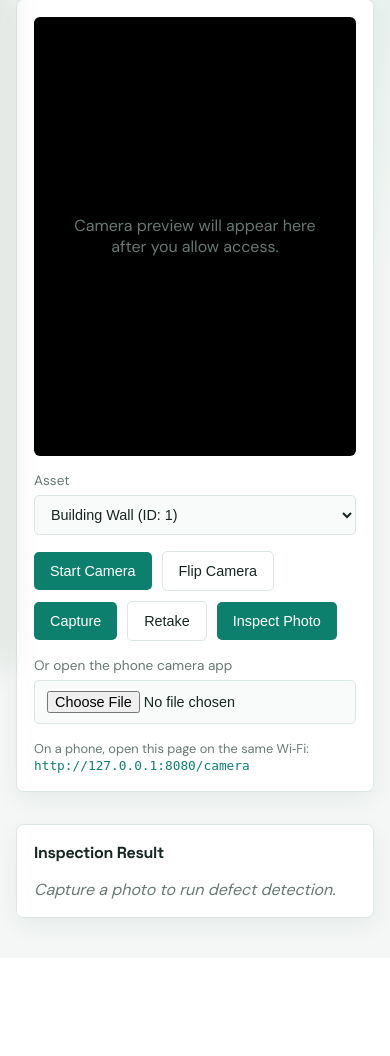
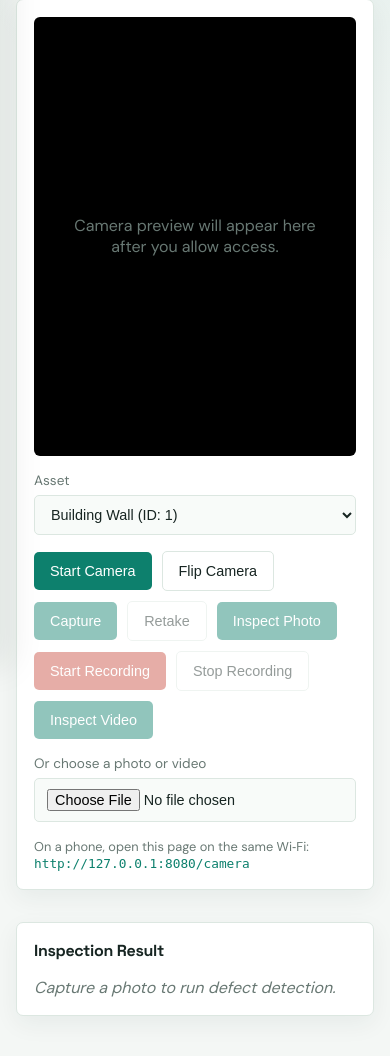
Before and after one commit to Vivek255-cmyk/aerial-infrastructure-inspection, a Flask app: page /camera in a window 390 px wide. Shown: the part 177-1233 px from the top of the page. Before the commit the page ends 1116 px from the top, so only its background shows below. Run offline with Flask 3, Linux system fonts and the light colour scheme; data comes from the database, SQL or seed files in the repository.

Commit message:
Add mobile live video recording

```diff
--- a/frontend/static/css/style.css
+++ b/frontend/static/css/style.css
@@ -409,6 +409,9 @@ h1, h2, h3, .logo h2 { font-family: 'Space Grotesk', sans-serif; }
 .btn { border-radius: 5px; padding: 11px 16px; }
 .btn-primary { background: var(--accent); }
 .btn-primary:hover { background: var(--accent-hover); }
+.btn-record { background: #c94c3d; color: #fff; }
+.btn-record:hover { background: #a83c31; }
+.btn:disabled { opacity: 0.45; cursor: not-allowed; }
 .btn-secondary { border-color: var(--border); color: var(--text-primary); background: #fff; }
 
 .telemetry-item { background: #f3f8f5; border-radius: 5px; border: 1px solid var(--border); }
--- a/frontend/static/js/camera.js
+++ b/frontend/static/js/camera.js
@@ -2,9 +2,15 @@ const cameraState = {
     stream: null,
     facingMode: "environment",
     blob: null,
+    recordingBlob: null,
+    recorder: null,
+    recordingChunks: [],
 };
 
 function stopCamera() {
+    if (cameraState.recorder && cameraState.recorder.state !== "inactive") {
+        cameraState.recorder.stop();
+    }
     if (cameraState.stream) {
         cameraState.stream.getTracks().forEach((track) => track.stop());
         cameraState.stream = null;
@@ -15,16 +21,24 @@ async function startCamera() {
     const video = document.getElementById("camera-preview");
     const placeholder = document.getElementById("camera-placeholder");
     const snapshot = document.getElementById("camera-snapshot");
+    const recording = document.getElementById("camera-recording");
     const captureBtn = document.getElementById("capture-photo");
     const inspectBtn = document.getElementById("inspect-photo");
     const retakeBtn = document.getElementById("retake-photo");
+    const startRecordingBtn = document.getElementById("start-recording");
+    const stopRecordingBtn = document.getElementById("stop-recording");
+    const inspectRecordingBtn = document.getElementById("inspect-recording");
 
     stopCamera();
     snapshot.hidden = true;
+    recording.hidden = true;
     video.hidden = false;
     cameraState.blob = null;
+    cameraState.recordingBlob = null;
     inspectBtn.disabled = true;
     retakeBtn.disabled = true;
+    inspectRecordingBtn.disabled = true;
+    stopRecordingBtn.disabled = true;
 
     if (!navigator.mediaDevices || !navigator.mediaDevices.getUserMedia) {
         placeholder.hidden = false;
@@ -48,6 +62,7 @@ async function startCamera() {
             video.srcObject = cameraState.stream;
             placeholder.hidden = true;
             captureBtn.disabled = false;
+            startRecordingBtn.disabled = !window.MediaRecorder;
             return;
         } catch (err) {
             lastError = err;
@@ -59,6 +74,7 @@ async function startCamera() {
     const message = lastError && lastError.message ? lastError.message : "Camera access is unavailable on this device.";
     placeholder.textContent = `Camera access failed: ${message}. Use "open the phone camera app" below.`;
     captureBtn.disabled = true;
+    startRecordingBtn.disabled = true;
 }
 
 function showSnapshot(blob) {
@@ -86,6 +102,51 @@ function captureFrame() {
     canvas.toBlob((blob) => {
         if (blob) showSnapshot(blob);
     }, "image/jpeg", 0.92);
+}
+
+function getRecordingMimeType() {
+    const types = ["video/webm;codecs=vp9", "video/webm;codecs=vp8", "video/webm"];
+    return types.find((type) => MediaRecorder.isTypeSupported(type)) || "";
+}
+
+function startRecording() {
+    if (!cameraState.stream || !window.MediaRecorder) return;
+
+    const mimeType = getRecordingMimeType();
+    if (!mimeType) {
+        document.getElementById("recording-status").textContent = "Video recording is not supported by this browser.";
+        return;
+    }
+
+    cameraState.recordingChunks = [];
+    cameraState.recordingBlob = null;
+    cameraState.recorder = new MediaRecorder(cameraState.stream, { mimeType });
+    cameraState.recorder.ondataavailable = (event) => {
+        if (event.data.size > 0) cameraState.recordingChunks.push(event.data);
+    };
+    cameraState.recorder.onstop = () => {
+        cameraState.recordingBlob = new Blob(cameraState.recordingChunks, { type: mimeType });
+        const recording = document.getElementById("camera-recording");
+        recording.src = URL.createObjectURL(cameraState.recordingBlob);
+        recording.hidden = false;
+        document.getElementById("camera-preview").hidden = true;
+        document.getElementById("inspect-recording").disabled = false;
+        document.getElementById("start-recording").disabled = false;
+        document.getElementById("recording-status").textContent = "Recording ready for inspection.";
+    };
+    cameraState.recorder.start();
+    document.getElementById("start-recording").disabled = true;
+    document.getElementById("stop-recording").disabled = false;
+    document.getElementById("capture-photo").disabled = true;
+    document.getElementById("recording-status").textContent = "Recording live video...";
+}
+
+function stopRecording() {
+    if (cameraState.recorder && cameraState.recorder.state !== "inactive") {
+        cameraState.recorder.stop();
+    }
+    document.getElementById("stop-recording").disabled = true;
+    document.getElementById("capture-photo").disabled = false;
 }
 
 async function loadAssets() {
@@ -149,6 +210,13 @@ function formatCameraInspectionOutput(result) {
                 <img src="${result.annotated_image_url}" alt="Annotated Inspection Result" style="width: 100%; max-height: 380px; object-fit: contain; border-radius: 8px; border: 1px solid #2d3348; background: #000;" />
             </div>
         `;
+    } else if (result.annotated_video_url) {
+        imageBlock = `
+            <div style="margin-top: 16px;">
+                <p style="margin-bottom: 6px; font-weight: 600; color: #9aa0a6;">Annotated Video Output:</p>
+                <video src="${result.annotated_video_url}" controls playsinline style="width: 100%; max-height: 380px; border-radius: 8px; border: 1px solid #2d3348; background: #000;"></video>
+            </div>
+        `;
     }
 
     return `
@@ -200,6 +268,27 @@ async function inspectCapturedPhoto() {
     }
 }
 
+async function inspectRecordedVideo() {
+    const results = document.getElementById("camera-results");
+    if (!cameraState.recordingBlob) {
+        results.innerHTML = '<p class="loading">Record a video first.</p>';
+        return;
+    }
+
+    results.innerHTML = '<p class="loading">Uploading video and analyzing frames...</p>';
+    const formData = new FormData();
+    formData.append("image", cameraState.recordingBlob, "mobile_recording.webm");
+    formData.append("asset_id", document.getElementById("camera-asset").value);
+    formData.append("source", "mobile");
+
+    try {
+        const result = await fetchJSON("/api/inspect", { method: "POST", body: formData });
+        results.innerHTML = formatCameraInspectionOutput(result);
+    } catch (err) {
+        results.innerHTML = `<p style="color: var(--danger);">Video inspection failed: ${err.message}</p>`;
+    }
+}
+
 async function loadLanHint() {
     const hint = document.getElementById("lan-hint");
     if (!hint) return;
@@ -222,6 +311,9 @@ document.addEventListener("DOMContentLoaded", () => {
         startCamera();
     });
     document.getElementById("capture-photo").addEventListener("click", captureFrame);
+    document.getElementById("start-recording").addEventListener("click", startRecording);
+    document.getElementById("stop-recording").addEventListener("click", stopRecording);
+    document.getElementById("inspect-recording").addEventListener("click", inspectRecordedVideo);
     document.getElementById("retake-photo").addEventListener("click", startCamera);
     document.getElementById("inspect-photo").addEventListener("click", inspectCapturedPhoto);
 
@@ -229,7 +321,17 @@ document.addEventListener("DOMContentLoaded", () => {
         const file = e.target.files && e.target.files[0];
         if (!file) return;
         document.getElementById("camera-placeholder").hidden = true;
-        showSnapshot(file);
+        if (file.type.startsWith("video/")) {
+            cameraState.recordingBlob = file;
+            const recording = document.getElementById("camera-recording");
+            recording.src = URL.createObjectURL(file);
+            recording.hidden = false;
+            document.getElementById("camera-preview").hidden = true;
+            document.getElementById("inspect-recording").disabled = false;
+            document.getElementById("recording-status").textContent = "Video ready for inspection.";
+        } else {
+            showSnapshot(file);
+        }
     });
 
     window.addEventListener("pagehide", stopCamera);
--- a/frontend/templates/camera.html
+++ b/frontend/templates/camera.html
@@ -13,6 +13,7 @@
             <video id="camera-preview" autoplay playsinline muted></video>
             <canvas id="camera-canvas" hidden></canvas>
             <img id="camera-snapshot" alt="Captured inspection photo" hidden>
+            <video id="camera-recording" controls playsinline hidden></video>
             <div id="camera-placeholder" class="camera-placeholder">
                 Camera preview will appear here after you allow access.
             </div>
@@ -29,11 +30,15 @@
                 <button type="button" class="btn btn-primary" id="capture-photo" disabled>Capture</button>
                 <button type="button" class="btn btn-secondary" id="retake-photo" disabled>Retake</button>
                 <button type="button" class="btn btn-primary" id="inspect-photo" disabled>Inspect Photo</button>
+                <button type="button" class="btn btn-record" id="start-recording" disabled>Start Recording</button>
+                <button type="button" class="btn btn-secondary" id="stop-recording" disabled>Stop Recording</button>
+                <button type="button" class="btn btn-primary" id="inspect-recording" disabled>Inspect Video</button>
             </div>
             <div class="form-group">
-                <label for="native-camera">Or open the phone camera app</label>
-                <input type="file" id="native-camera" accept="image/*" capture="environment">
+                <label for="native-camera">Or choose a photo or video</label>
+                <input type="file" id="native-camera" accept="image/*,video/*" capture="environment">
             </div>
+            <p id="recording-status" class="hint" aria-live="polite"></p>
             <p class="hint">On a phone, open this page on the same Wi‑Fi: <code id="lan-hint"></code></p>
         </div>
     </div>
```
